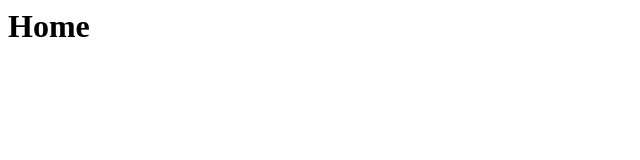
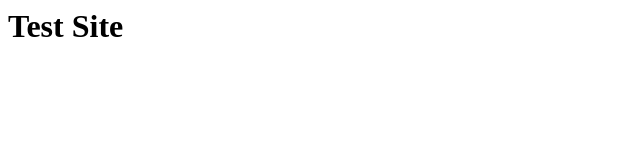
Before and after one commit to root-mba/root-mba.github.io, a plain HTML site: page index.html in a window 1280 px wide. Shown: the whole page, without its empty margins (0-640 px from the left). Drawn offline with Linux system fonts and the light colour scheme.

Commit message:
Pushing changes

```diff
--- a/index.html
+++ b/index.html
@@ -3,6 +3,6 @@
     <title>Home</title>
     </head>
     <body>
-    <h1>Home</h1>
+    <h1>Test Site</h1>
     </body>
 </html>
```
